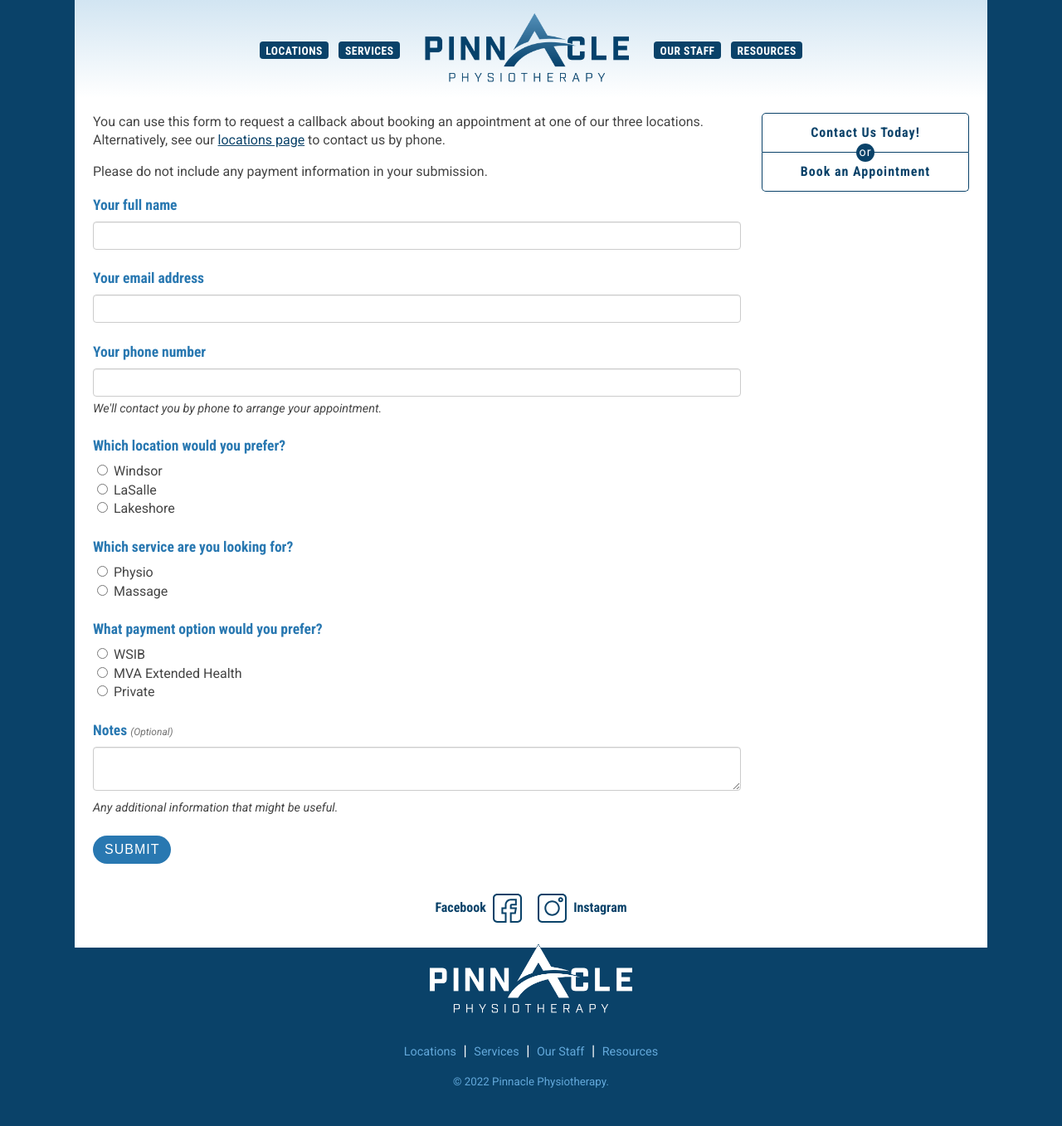
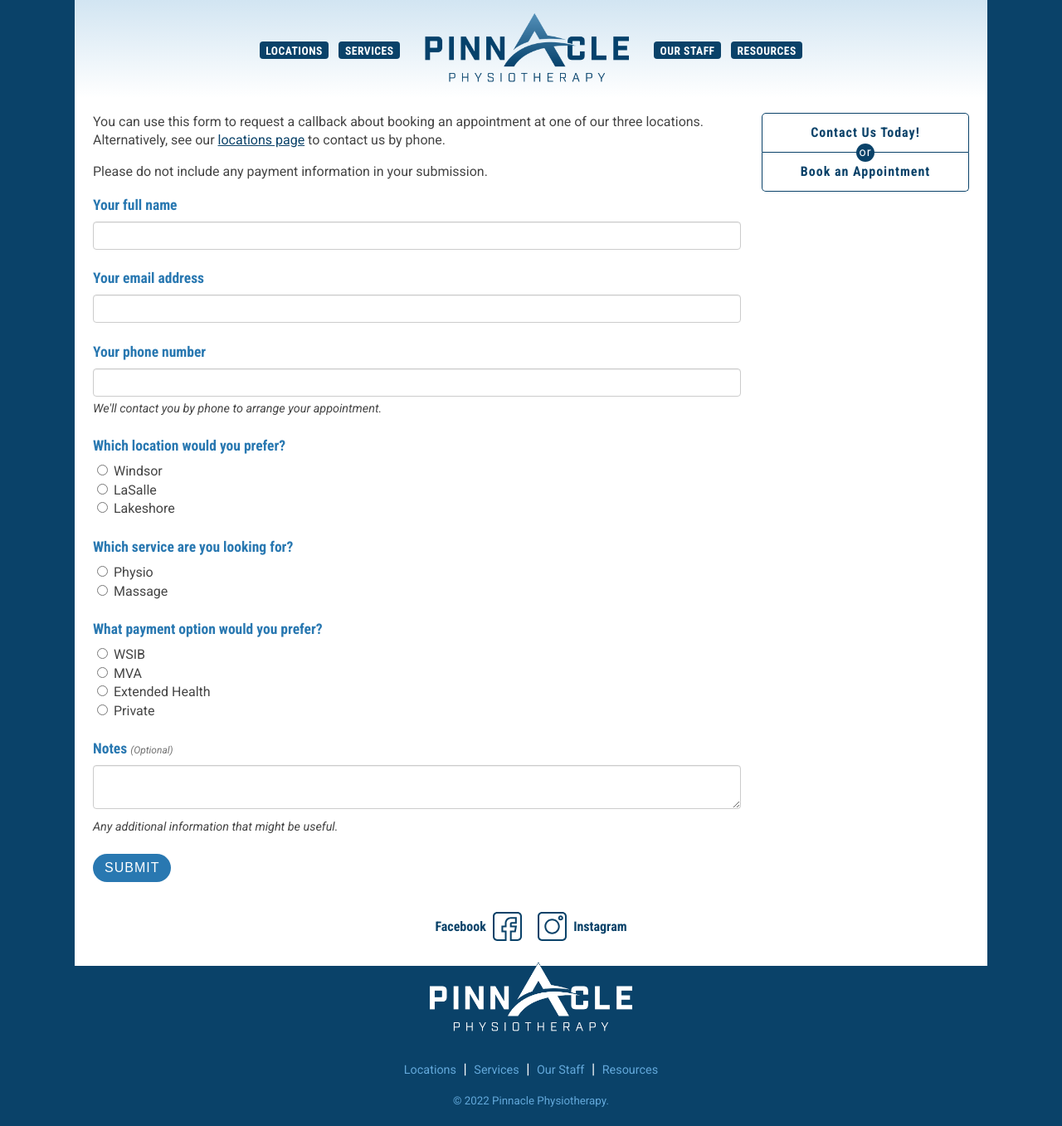
Before and after one commit to tobyl/pinnacle, a Jekyll site: the page built from book-an-appointment.markdown, in a window 1280 px wide. Shown: the whole page at 83% size. Built offline with Jekyll 4.4.1, drawn with Linux system fonts in a browser that asks for light colours; before the commit the page ends 1335 px from its top, so only the background shows below that.

Commit message:
fix for payments.

```diff
--- a/book-an-appointment.markdown
+++ b/book-an-appointment.markdown
@@ -82,7 +82,11 @@
             </div>
             <div>
               <input type="radio" id="mva" name="payment" value="mva">
-              <label for="mva">MVA Extended Health</label>
+              <label for="mva">MVA</label>
+            </div>
+            <div>
+              <input type="radio" id="extended" name="payment" value="extended">
+              <label for="extended">Extended Health</label>
             </div>
             <div>
               <input type="radio" id="private" name="payment" value="private">
```
